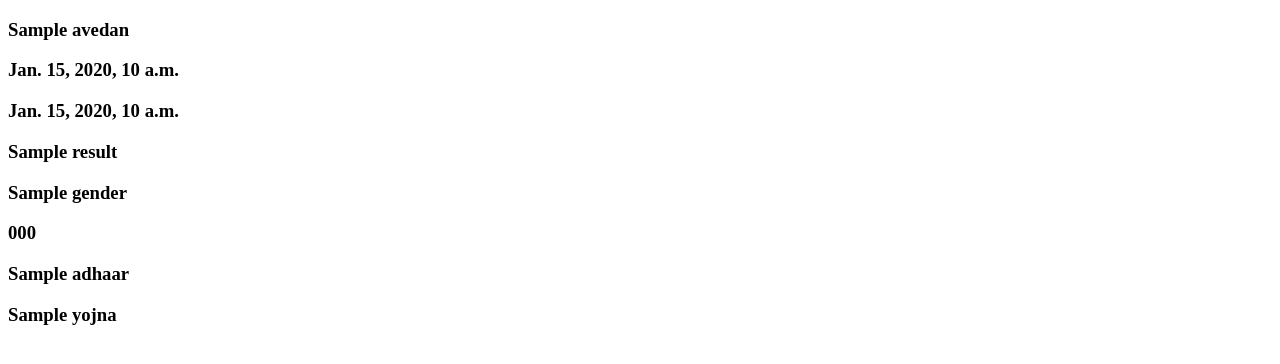
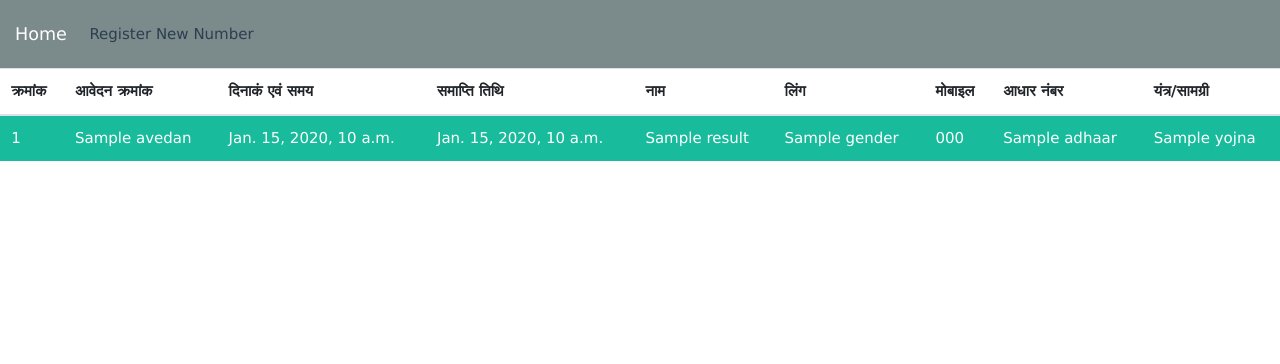
Before and after one commit to anonymous330/Draft, a Django app: template catlog/templates/catlog/enquire_numbers.html in a window 1280 px wide. Shown: the top 364 px of the page. Run offline with Django 3.2, Linux system fonts and the light colour scheme; the template is opened without the code that fills it: most values are stand-ins (such as "Sample title", 1, 10 or a date in 2020); parts of the project's set-up code (start-up, migrations or seed data) failed here and were passed over; some libraries are stand-ins or nearby versions.

Commit message:
fino pyany change 1

```diff
--- a/catlog/templates/catlog/enquire_numbers.html
+++ b/catlog/templates/catlog/enquire_numbers.html
@@ -5,17 +5,77 @@
   <meta name="viewport" content="width=device-width, initial-scale=1.0">
   <meta http-equiv="X-UA-Compatible" content="ie=edge">
   <title>Mobile Deatils</title>
+  <style>
+    .css-serial {
+     counter-reset: serial-number; /* Set the serial number counter to 0 */
+    }
+    .css-serial td:first-child:before {
+     counter-increment: serial-number; /* Increment the serial number counter */
+     content: counter(serial-number); /* Display the counter */
+    }
+  </style>
+  <link rel="stylesheet" href="https://bootswatch.com/4/flatly/bootstrap.min.css">
+  <script src="https://code.jquery.com/jquery-3.5.1.slim.min.js" integrity="sha384-DfXdz2htPH0lsSSs5nCTpuj/zy4C+OGpamoFVy38MVBnE+IbbVYUew+OrCXaRkfj" crossorigin="anonymous"></script>
+<script src="https://cdn.jsdelivr.net/npm/popper.js@1.16.0/dist/umd/popper.min.js" integrity="sha384-Q6E9RHvbIyZFJoft+2mJbHaEWldlvI9IOYy5n3zV9zzTtmI3UksdQRVvoxMfooAo" crossorigin="anonymous"></script>
+<script src="https://stackpath.bootstrapcdn.com/bootstrap/4.5.0/js/bootstrap.min.js" integrity="sha384-OgVRvuATP1z7JjHLkuOU7Xw704+h835Lr+6QL9UvYjZE3Ipu6Tp75j7Bh/kR0JKI" crossorigin="anonymous"></script>
+  <script src="https://code.jquery.com/jquery-3.1.1.min.js" integrity="sha256-hVVnYaiADRTO2PzUGmuLJr8BLUSjGIZsDYGmIJLv2b8=" crossorigin="anonymous"></script>
+  <link rel="stylesheet" href="https://www.w3schools.com/w3css/4/w3.css">
+  <link rel="stylesheet" href="https://cdnjs.cloudflare.com/ajax/libs/font-awesome/4.7.0/css/font-awesome.min.css">
+  <link rel="stylesheet" href="//code.jquery.com/ui/1.12.1/themes/base/jquery-ui.css">
+  <link rel="stylesheet" href="/resources/demos/style.css">
+  <script src="https://code.jquery.com/jquery-1.12.4.js"></script>
+  <script src="https://code.jquery.com/ui/1.12.1/jquery-ui.js"></script>
 </head>
 <body>
-  {% for result in results %}
-  <h3>{{result.avedan}}</h3>
-  <h3>{{result.Date_time}}</h3>
-  <h3>{{result.last_date}}</h3>
-  <h3>{{result.name}}</h3>
-  <h3>{{result.Gender}}</h3>
-  <h3>{{result.Mobile}}</h3>
-  <h3>{{result.Adhaar}}</h3>
-  <h3>{{result.Yojna}}</h3>
-  {% endfor %}
+  <nav class="navbar navbar-expand-lg navbar-dark bg-dark">
+  <a class="navbar-brand" href="{% url 'login' %}">Home</a>
+  <button class="navbar-toggler" type="button" data-toggle="collapse" data-target="#navbarColor02" aria-controls="navbarColor02" aria-expanded="false" aria-label="Toggle navigation">
+    <span class="navbar-toggler-icon"></span>
+  </button>
+
+  <div class="collapse navbar-collapse" id="navbarColor02">
+    <ul class="navbar-nav mr-auto">
+      <li class="nav-item active">
+        <a class="nav-link" href="{% url 'number' %}">Register New Number <span class="sr-only">(current)</span></a>
+      </li>
+
+    </ul>
+      <!-- <a class="btn btn-secondary my-2 my-sm-0" href="{% url 'search' %}">Search</a> -->
+  </div>
+  </nav>
+  <table class="table table-hover css-serial">
+  <thead>
+    <tr>
+      <th scope="col">क्रमांक</th>
+      <th scope="col">आवेदन क्रमांक</th>
+      <th scope="col">दिनाकं एवं समय</th>
+      <th scope="col">समाप्ति तिथि</th>
+      <th scope="col">नाम</th>
+      <th scope="col">लिंग</th>
+      <th scope="col">मोबाइल</th>
+      <th scope="col">आधार नंबर</th>
+      <th scope="col">यंत्र/सामग्री</th>
+    </tr>
+  </thead>
+  <tbody>
+    {% for result in results %}
+
+    <tr class="table-success">
+      <td>&nbsp;</td>
+      <td scope="row">{{result.avedan}}</td>
+      <td scope="row">{{result.date_time}}</td>
+      <td scope="row">{{result.last_date}}</td>
+      <td scope="row">{{result.name}}</td>
+      <td scope="row">{{result.gender}}</td>
+      <td scope="row">{{result.mobile}}</td>
+      <td scope="row">{{result.adhaar}}</td>
+      <td scope="row">{{result.yojna}}</td>
+
+    </tr>
+
+    {% endfor %}
+  </tbody>
+</table>
+
 </body>
 </html>
--- a/catlog/views.py
+++ b/catlog/views.py
@@ -155,10 +155,15 @@ def enquire_number(request):
     engine = create_engine("postgres://kmxkyswiscvymi:7611aec6de2b7052be8059fa505542f0d51be950c8c873d92096db0e25d4834b@ec2-3-213-106-122.compute-1.amazonaws.com:5432/d239ji720r2qie")
     db = scoped_session(sessionmaker(bind=engine))
 
+<<<<<<< Updated upstream
     results=db.execute('SELECT * FROM Farmer_detail').fetchall()
+=======
+    results=db.execute('SELECT * FROM Farmer_detail')
+>>>>>>> Stashed changes
     result={
     'results':results
     }
+    db.close()
     return render(request,'catlog/enquire_numbers.html',result)
 
 
```
Also changed, not shown: task1.py (deleted, +0 -104 lines), 1 other file.
